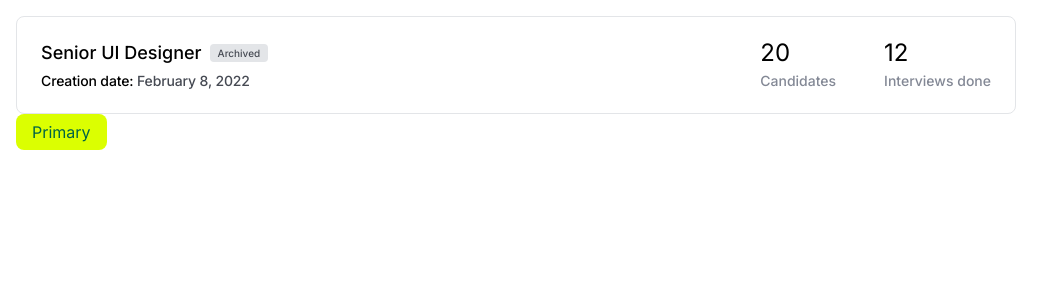
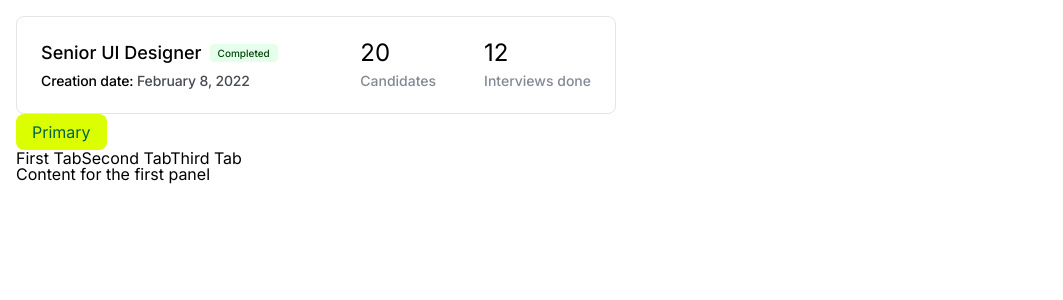
Before and after one commit to flaviozorzetto/project-picko, a React (Create React App) app: page / in a window 1280 px wide. Shown: the top 300 px of the page, without its empty margins (0-1063 px from the left). Built offline with nearby package versions, Linux system fonts and the light colour scheme.

Commit message:
created tabs base

```diff
--- a/src/App.js
+++ b/src/App.js
@@ -1,15 +1,17 @@
 import React from 'react';
 import Button from './components/Button/Button.js';
 import Card from './components/Card/Card.js';
+import Tabs from './components/Navigation/Tabs.js';
 import './styles/index.scss';
 
 export default function App() {
    return (
-      <div style={{ width: '1000px', margin: '1rem' }}>
+      <div style={{ width: '600px', margin: '1rem' }}>
          <Card />
          <Button type="primary" size="m">
             Primary
          </Button>
+         <Tabs />
       </div>
    );
 }
--- a/src/components/Card/Card.js
+++ b/src/components/Card/Card.js
@@ -7,7 +7,7 @@ export default function Card(props) {
          <div className="card__content">
             <div className="card__content__main">
                <span className="card__title">Senior UI Designer</span>
-               <Badge type="archived" />
+               <Badge type="completed" />
             </div>
             <div className="card__content__details">
                <p>
--- /dev/null
+++ b/src/components/Navigation/Tabs.js
@@ -0,0 +1,56 @@
+export default function Tabs(props) {
+   return (
+      <div class="tab-interface">
+         <div role="tablist" aria-label="Sample Tabs">
+            <span
+               role="tab"
+               aria-selected="true"
+               aria-controls="panel-1"
+               id="tab-1"
+               tabindex="0"
+            >
+               First Tab
+            </span>
+            <span
+               role="tab"
+               aria-selected="false"
+               aria-controls="panel-2"
+               id="tab-2"
+               tabindex="-1"
+            >
+               Second Tab
+            </span>
+            <span
+               role="tab"
+               aria-selected="false"
+               aria-controls="panel-3"
+               id="tab-3"
+               tabindex="-1"
+            >
+               Third Tab
+            </span>
+         </div>
+         <div id="panel-1" role="tabpanel" tabindex="0" aria-labelledby="tab-1">
+            <p>Content for the first panel</p>
+         </div>
+         <div
+            id="panel-2"
+            role="tabpanel"
+            tabindex="0"
+            aria-labelledby="tab-2"
+            hidden
+         >
+            <p>Content for the second panel</p>
+         </div>
+         <div
+            id="panel-3"
+            role="tabpanel"
+            tabindex="0"
+            aria-labelledby="tab-3"
+            hidden
+         >
+            <p>Content for the third panel</p>
+         </div>
+      </div>
+   );
+}
```
Also changed, not shown: src/components/Navigation/TabPanel.js (added).
